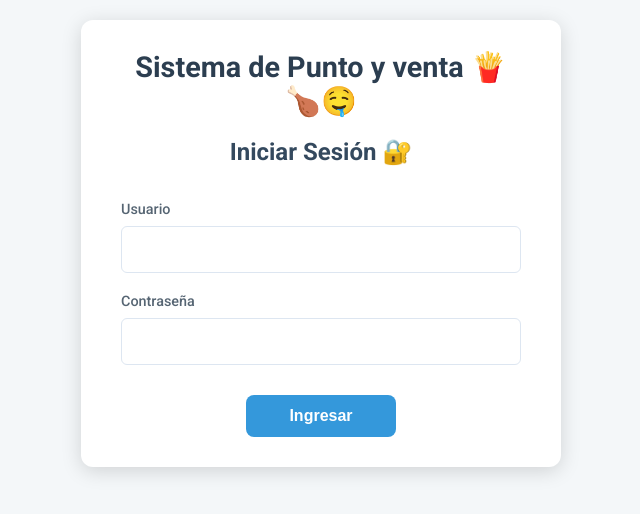
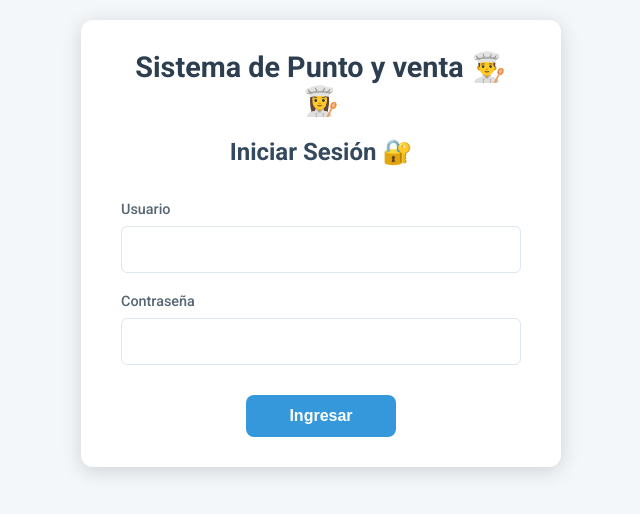
Before and after one commit to SheyllerDev/puntoyventa, a plain HTML site: page login.html in a window 1280 px wide. Shown: the whole page, without its empty margins (319-959 px from the left). Drawn offline with Linux system fonts and the light colour scheme.

Commit message:
Update login.html

```diff
--- a/login.html
+++ b/login.html
@@ -3,7 +3,7 @@
 <head>
     <meta charset="UTF-8">
     <meta name="viewport" content="width=device-width, initial-scale=1.0">
-    <title>Iniciar Sesión - Sistema de Caja</title>
+    <title>Punto y Venta</title>
     <link rel="stylesheet" href="style.css">
     <link rel="stylesheet" href="login.css">
     <link rel="preconnect" href="https://fonts.googleapis.com">
@@ -12,7 +12,7 @@
 </head>
 <body>
     <div class="login-container">
-        <h1>Sistema de Punto y venta 🍟🍗🤤</h1>
+        <h1>Sistema de Punto y venta 👨‍🍳👩‍🍳</h1>
         <h2>Iniciar Sesión 🔐</h2>
         <form id="login-form">
             <div class="input-group">
```
